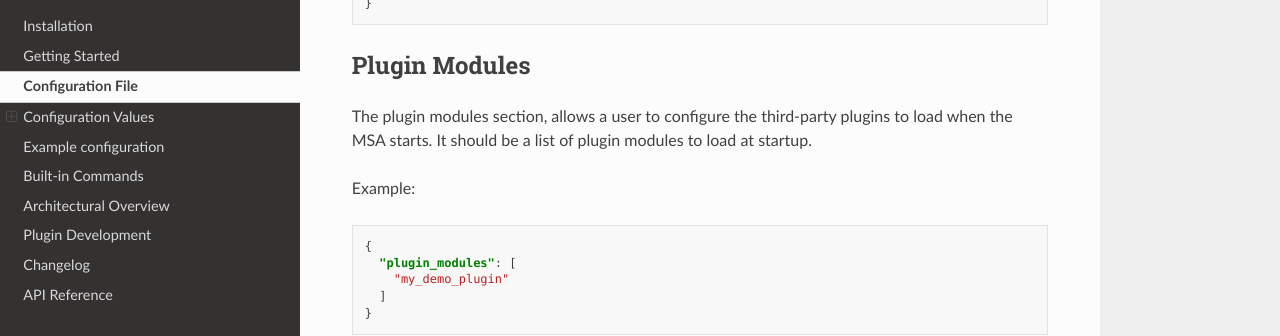
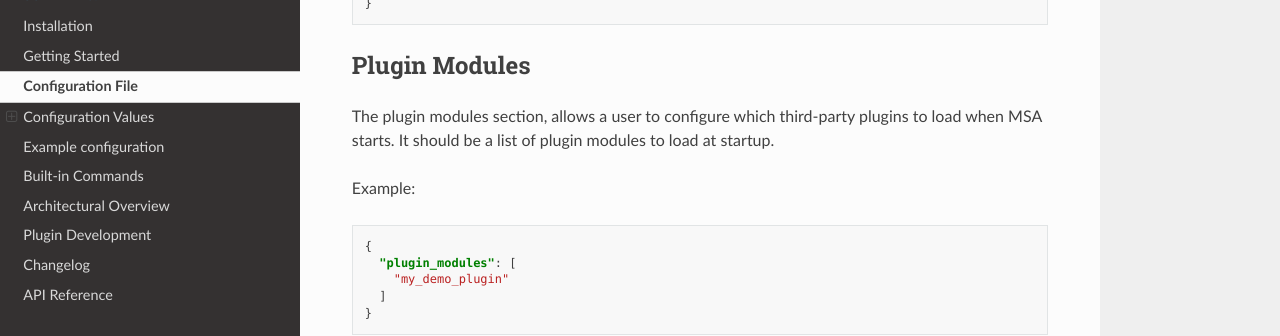
Before and after one commit to moe-serifu-circle/moe-serifu-agent, a Sphinx documentation site: the page built from python/sphinx/configuration.md, in a window 1280 px wide and 900 px high, scrolled down 927 px. Shown: the part 151-487 px from the top of the window. Built offline with Sphinx 7.4.7 and the Read the Docs theme 2.0.0, drawn with Linux system fonts in a browser that asks for light colours; pages that are not in the unit, such as notebooks, are missing from menus.

Commit message:
Update python/sphinx/configuration.md

````diff
--- a/python/sphinx/configuration.md
+++ b/python/sphinx/configuration.md
@@ -39,7 +39,7 @@ Example:
 ```
 
 ## Plugin Modules
-The plugin modules section, allows a user to configure the third-party plugins to load when the MSA starts. It should
+The plugin modules section, allows a user to configure which third-party plugins to load when MSA starts. It should
 be a list of plugin modules to load at startup.
 
 Example:
````
